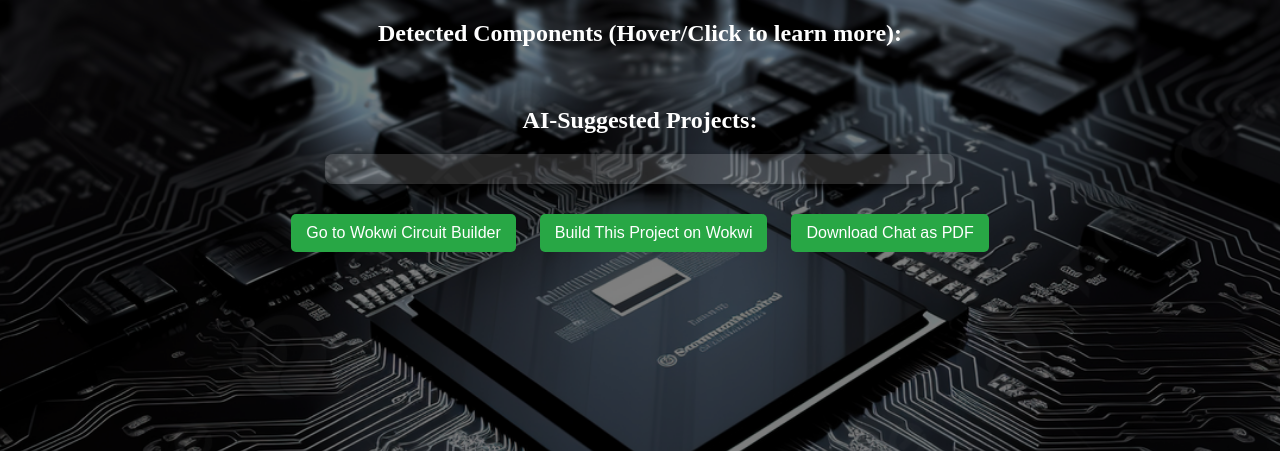
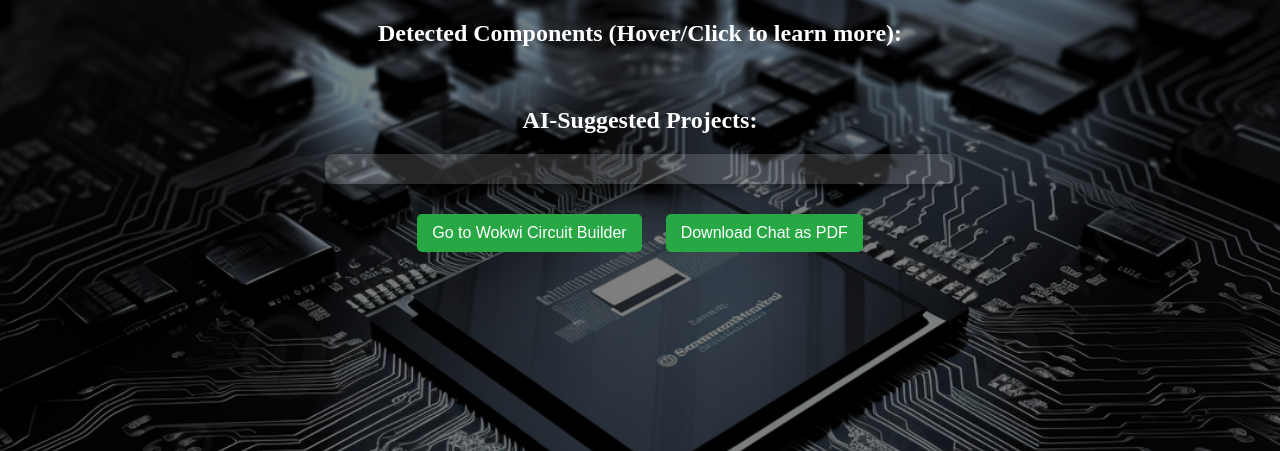
Before and after one commit to H432a/SimuNex, a Flask app: template backend/templates/result.html in a window 1280 px wide. Shown: the top 451 px of the page. Run offline with Flask 3, Linux system fonts and the light colour scheme; the template is opened without the code that fills it, so the values that code supplies are empty; some libraries are stand-ins or nearby versions.

Commit message:
updated files

```diff
--- a/backend/templates/result.html
+++ b/backend/templates/result.html
@@ -165,7 +165,6 @@
     <pre id="projectSuggestions">{{ suggestions }}</pre>
 
     <a href="/wokwi"><button>Go to Wokwi Circuit Builder</button></a>
-    <button onclick="generateWokwiLink()">Build This Project on Wokwi</button>
     <button onclick="downloadChatAsPDF()">Download Chat as PDF</button>
 
     <script>
```
Also changed, not shown: backend/requirements.txt (renamed from requirements.txt).
